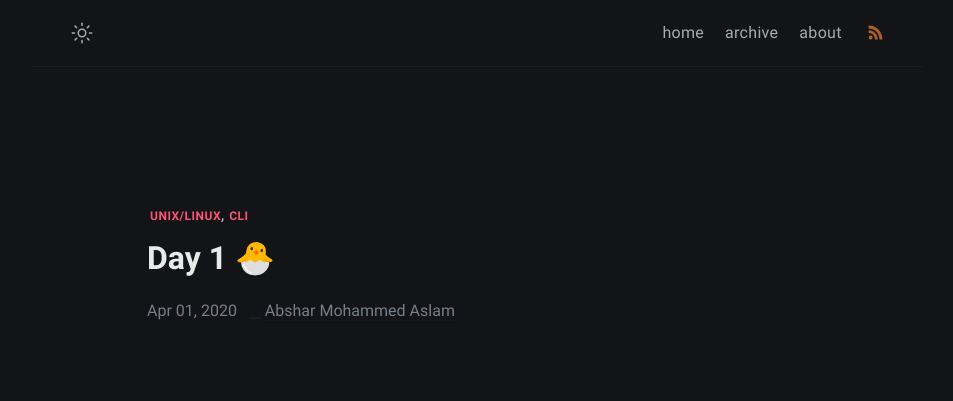
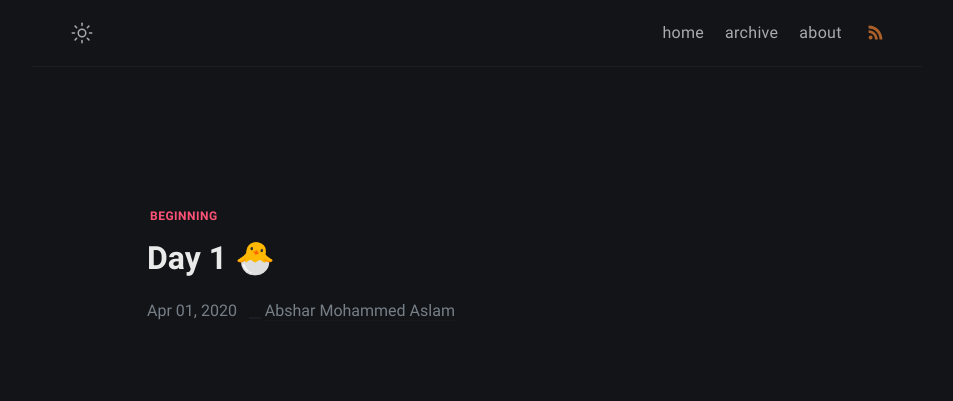
Before and after one commit to abxhr/Learning, a Jekyll site: the page built from _posts/2020-04-01/2020-04-01-Day-1.md, in a window 1280 px wide. Shown: the top 401 px of the page, without its empty margins (163-1116 px from the left). Built offline with Jekyll 4.4.1, drawn with Linux system fonts in a browser that asks for light colours; some web fonts are replaced.

Commit message:
Update 2020-04-01-Day-1.md

```diff
--- a/_posts/2020-04-01/2020-04-01-Day-1.md
+++ b/_posts/2020-04-01/2020-04-01-Day-1.md
@@ -2,7 +2,7 @@
 title: Day 1 🐣
 date: 2020-04-01 18:33:12 +04:00
 modified: 2020-04-01 18:33:12 +04:00
-tags: [unix/linux, cli]
+tags: [beginning]
 description: The start of this blog! 🔥
 ---
 
```
